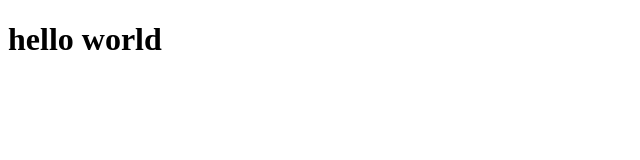
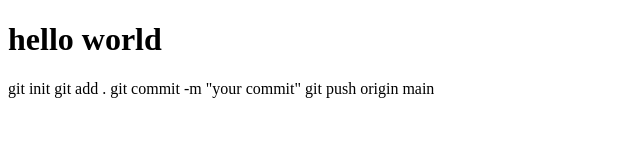
Before and after one commit to Ismoiljon007/test, a plain HTML site: page index.html in a window 1280 px wide. Shown: the whole page, without its empty margins (0-640 px from the left). Drawn offline with Linux system fonts and the light colour scheme.

Commit message:
upload git codes

```diff
--- a/index.html
+++ b/index.html
@@ -10,5 +10,9 @@
         <div class="container"></div>
     </header>
     <h1>hello world</h1>
+    git init
+    git add .
+    git commit -m "your commit"
+    git push origin main
 </body>
 </html>
```
